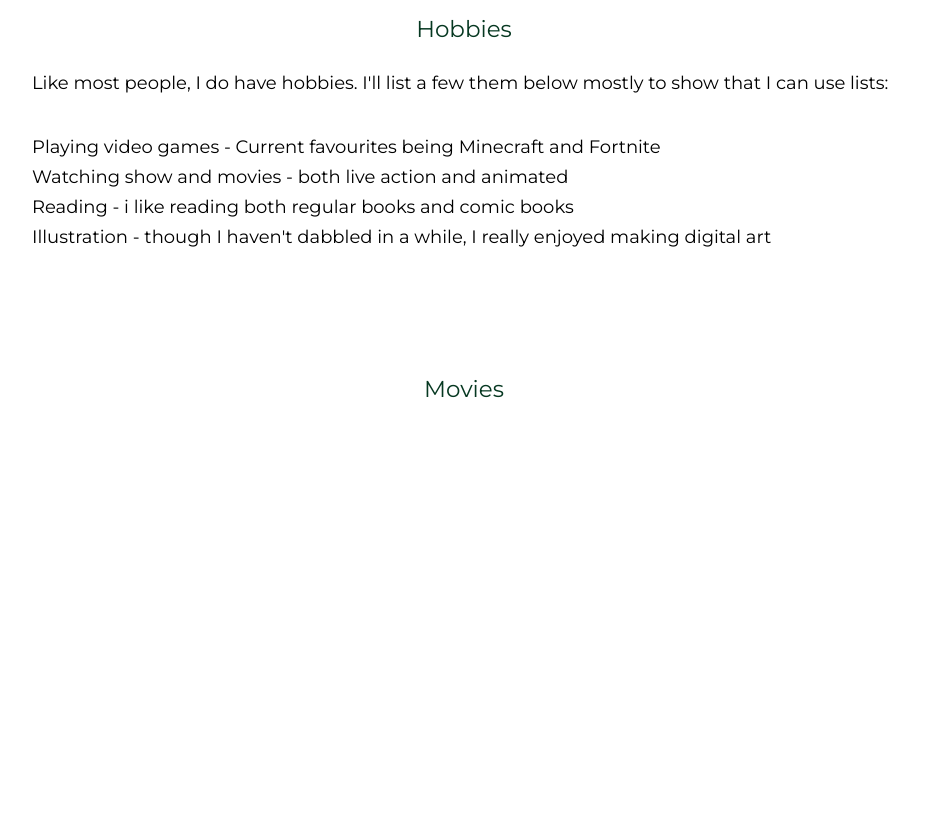
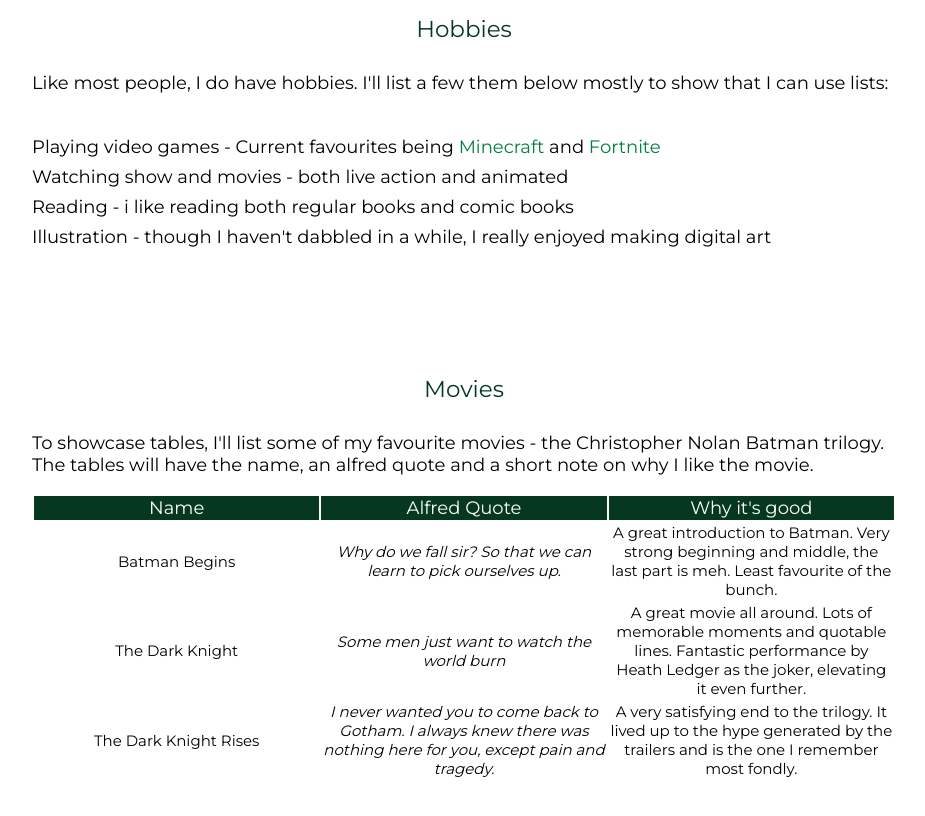
Before and after one commit to imas234/PersonalWebsiteAssignment, a plain HTML site: page info.html in a window 1280 px wide. Shown: the part 480-1296 px from the top of the page, without its empty margins (176-1101 px from the left). Before the commit the page ends 988 px from the top, so only its background shows below. Drawn offline with Linux system fonts and the light colour scheme.

Commit message:
added movie stuff to showcase table and formatted table

```diff
--- a/info.html
+++ b/info.html
@@ -29,7 +29,7 @@
                 Like most people, I do have hobbies. I'll list a few them below mostly to show that I can use lists:
             </p>
             <ul class="list-type">
-                <li class="list-text">Playing video games - Current favourites being Minecraft and Fortnite</li>
+                <li class="list-text">Playing video games - Current favourites being <a href="https://www.minecraft.net/" class="link-text">Minecraft</a> and <a href="https://www.epicgames.com/fortnite/en-US/play-now/battle-royale" class="link-text">Fortnite</a></li>
                 <li class="list-text">Watching show and movies - both live action and animated</li>
                 <li class="list-text">Reading - i like reading both regular books and comic books</li>
                 <li class="list-text">Illustration - though I haven't dabbled in a while, I really enjoyed making digital art</li>
@@ -40,8 +40,54 @@
                     Movies
                 </h3>
                 <p class="content-text">
-
+                    To showcase tables, I'll list some of my favourite movies - the Christopher Nolan Batman trilogy. The tables will have the name, an alfred quote and a short note on why I like the movie.
                 </p>
+                <table class="table-frame">
+                    <tr>
+                        <td class="table-header">
+                            Name
+                        </td>
+                        <td class="table-header">
+                            Alfred Quote
+                        </td>
+                        <td class="table-header">
+                            Why it's good
+                        </td>
+                    </tr>
+                    <tr>
+                        <td class="table-content">
+                            Batman Begins
+                        </td>
+                        <td class="table-content">
+                            <i>Why do we fall sir? So that we can learn to pick ourselves up.</i>
+                        </td>
+                        <td class="table-content">
+                            A great introduction to Batman. Very strong beginning and middle, the last part is meh. Least favourite of the bunch.
+                        </td>
+                    </tr>
+                    <tr>
+                        <td class="table-content">
+                            The Dark Knight
+                        </td>
+                        <td class="table-content">
+                            <i>Some men just want to watch the world burn</i>
+                        </td>
+                        <td class="table-content">
+                            A great movie all around. Lots of memorable moments and quotable lines. Fantastic performance by Heath Ledger as the joker, elevating it even further.
+                        </td>
+                    </tr>
+                    <tr>
+                        <td class="table-content">
+                            The Dark Knight Rises
+                        </td>
+                        <td class="table-content">
+                            <i>I never wanted you to come back to Gotham. I always knew there was nothing here for you, except pain and tragedy.</i>
+                        </td>
+                        <td class="table-content">
+                            A very satisfying end to the trilogy. It lived up to the hype generated by the trailers and is the one I remember most fondly.
+                        </td>
+                    </tr>
+                </table>
         </div>
     </div>
 </body>
--- a/style.css
+++ b/style.css
@@ -144,3 +144,30 @@
     padding-right: 80px;
     padding-left: 80px;
   }
+
+  .table-frame{
+    padding-left: 120px;
+    padding-right: 120px;
+    justify-content: center;
+  }
+
+  .table-header{
+    background-color: #063821;
+    font-family: 'Montserrat', Helvetica, sans-serif;
+    color: white;
+    font-size: 18px;
+    margin: 3px white;
+    text-align: center;
+    width: 30%;
+  }
+
+  .table-content{
+    font-family: 'Montserrat', Helvetica, sans-serif;
+    font-size: 15px;
+    margin-top: 20px;
+    margin-bottom: 15px;
+    margin-left: 3px;
+    margin-right: 3px;
+    text-align: center;
+    width: 30%;
+  }
```
